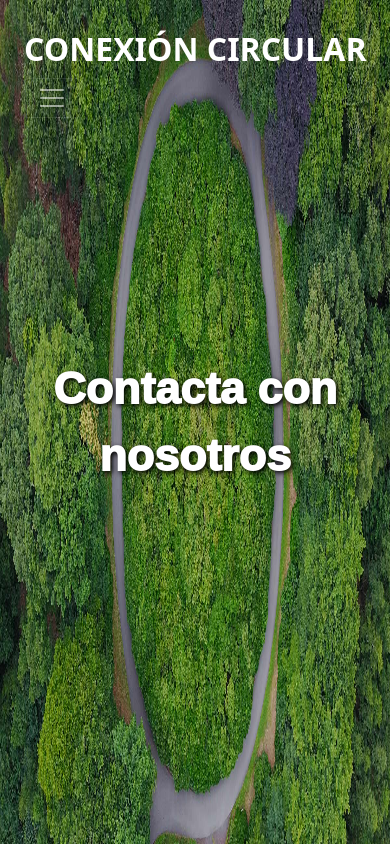
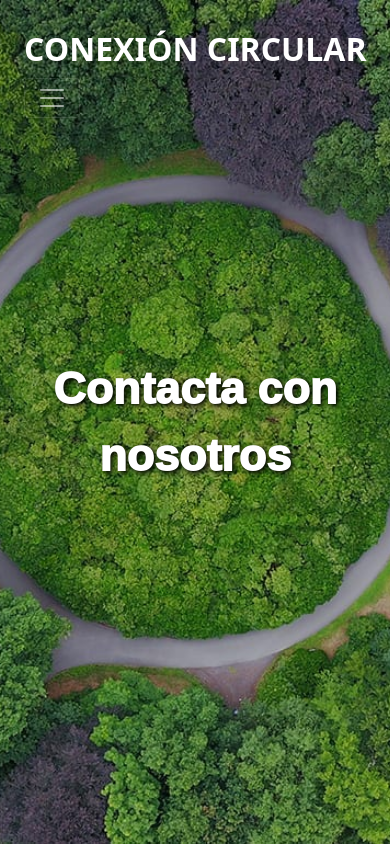
Before and after one commit to RobertoLujan93/Conexion-Circular, a website: page contacto.html in a window 390 px wide. Shown: the top 846 px of the page. Drawn offline with Linux system fonts and the light colour scheme; a web font is replaced by a local one.

Commit message:
arreglando-header-2

```diff
--- a/scss/_estilos.scss
+++ b/scss/_estilos.scss
@@ -67,9 +67,9 @@ nav .navbar-nav li{
 
 .banner {
     position: relative;
-    background: url(../imagenes/Article-Media-economia-circolare.jpg);
+    background: url(../imagenes/header-desktop.jpg);
     background-repeat: no-repeat;
-    background-size: 100% 100%;
+    background-size: cover;
     background-attachment: fixed;
     background-position: center;
     min-height: 100vh;
@@ -77,6 +77,22 @@ nav .navbar-nav li{
     display: flex;
     justify-content: center;
     align-items: center;
+    // ---Celular--- //
+    @media only screen and (min-width: 0px) and (max-width: 767px){
+        background: url(../imagenes/header-mobile.jpeg);
+        background-repeat: no-repeat;
+        background-size: cover;
+        background-attachment: fixed;
+        background-position: center;
+    }
+    // ---Tablet--- //
+    @media only screen and (min-width: 768px) and (max-width: 991px){
+        background: url(../imagenes/header-tablet.jpg);
+        background-repeat: no-repeat;
+        background-size: cover;
+        background-attachment: fixed;
+        background-position: center;
+    }
     & .row {
         text-align: center;
         display: flex;
```
Also changed, not shown: css/estilos.css, imagenes/header-desktop.jpg (renamed from imagenes/Article-Media-economia-circolare.jpg), imagenes/header-mobile.jpeg (added), imagenes/header-tablet.jpg (added), imagenes/imagen--inicio--card.jpg (deleted).
